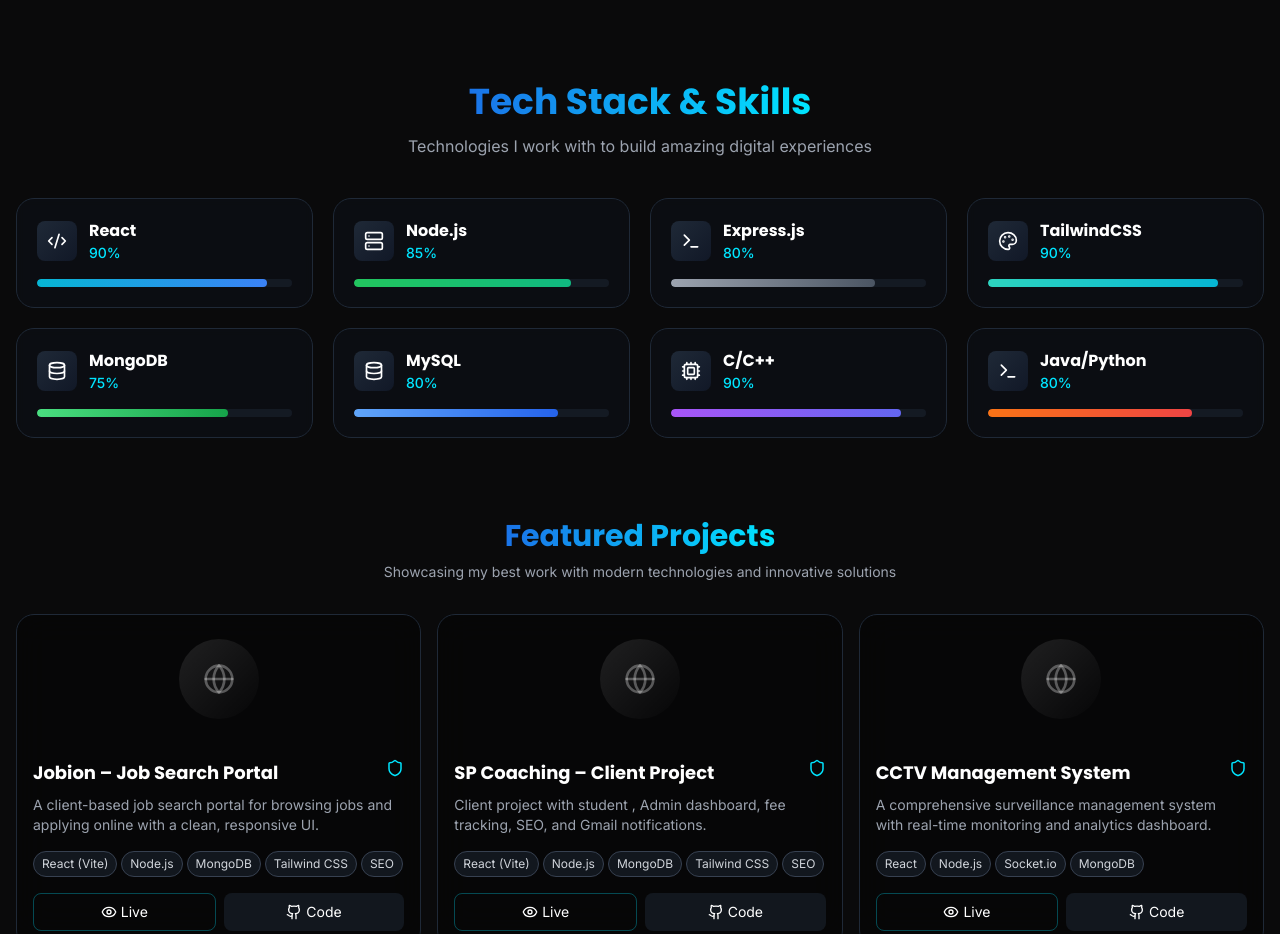
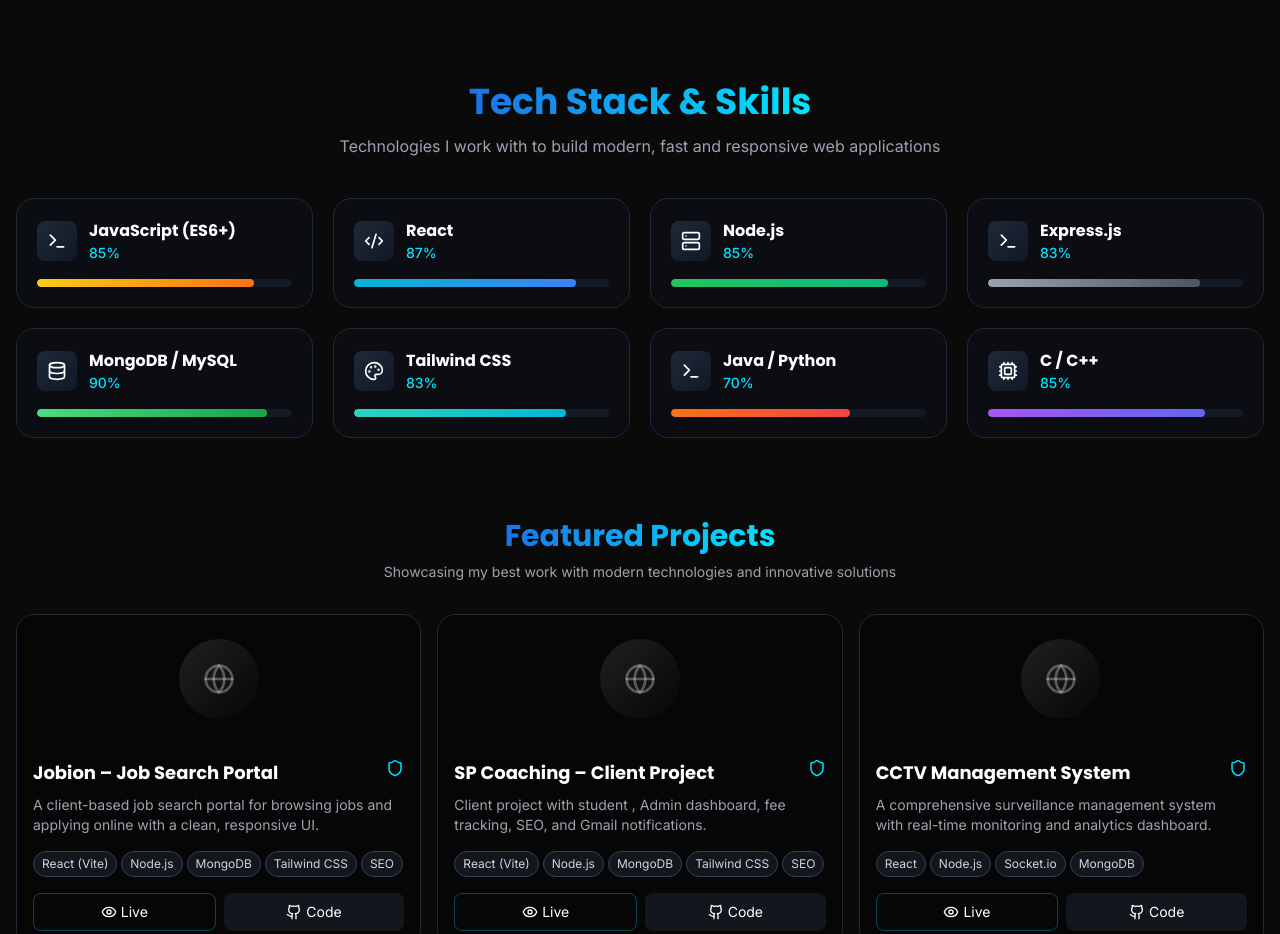
Before and after one commit to yuvraj-singh-0001/my-portfolio, a React (Vite) app in the folder client/: page / in a window 1280 px wide. Shown: the part 3540-4474 px from the top of the page. Built offline with nearby package versions, Linux system fonts and the light colour scheme; no server answers.

Commit message:
updated the my skilles aur their Knowledge ko % ko bhi

```diff
--- a/client/src/components/sections/Skills.jsx
+++ b/client/src/components/sections/Skills.jsx
@@ -1,16 +1,16 @@
 import React from 'react';
-import { Code2, Server, Database, Palette, Cpu, Terminal, GitBranch, Shield } from 'lucide-react';
+import { Code2, Server, Database, Palette, Cpu, Terminal } from 'lucide-react';
 
 const Skills = () => {
   const skills = [
-    { name: 'React', icon: <Code2 />, level: 90, color: 'from-cyan-500 to-blue-500' },
+    { name: 'JavaScript (ES6+)', icon: <Terminal />, level: 85, color: 'from-yellow-400 to-orange-500' },
+    { name: 'React', icon: <Code2 />, level: 87, color: 'from-cyan-500 to-blue-500' },
     { name: 'Node.js', icon: <Server />, level: 85, color: 'from-green-500 to-emerald-500' },
-    { name: 'Express.js', icon: <Terminal />, level: 80, color: 'from-gray-400 to-gray-600' },
-    { name: 'TailwindCSS', icon: <Palette />, level: 90, color: 'from-teal-400 to-cyan-500' },
-    { name: 'MongoDB', icon: <Database />, level: 75, color: 'from-green-400 to-green-600' },
-    { name: 'MySQL', icon: <Database />, level: 80, color: 'from-blue-400 to-blue-600' },
-    { name: 'C/C++', icon: <Cpu />, level: 90, color: 'from-purple-500 to-indigo-500' },
-    { name: 'Java/Python', icon: <Terminal />, level: 80, color: 'from-orange-500 to-red-500' },
+    { name: 'Express.js', icon: <Terminal />, level: 83, color: 'from-gray-400 to-gray-600' },
+    { name: 'MongoDB / MySQL', icon: <Database />, level: 90, color: 'from-green-400 to-green-600' },
+    { name: 'Tailwind CSS', icon: <Palette />, level: 83, color: 'from-teal-400 to-cyan-500' },
+    { name: 'Java / Python', icon: <Terminal />, level: 70, color: 'from-orange-500 to-red-500' },
+    { name: 'C / C++', icon: <Cpu />, level: 85, color: 'from-purple-500 to-indigo-500' },
   ];
 
   return (
@@ -23,7 +23,7 @@ const Skills = () => {
             </span>
           </h2>
           <p className="text-gray-400 text-sm sm:text-base max-w-2xl mx-auto px-2 sm:px-0">
-            Technologies I work with to build amazing digital experiences
+            Technologies I work with to build modern, fast and responsive web applications
           </p>
         </div>
 
@@ -34,25 +34,27 @@ const Skills = () => {
               key={index}
               className="group relative rounded-xl p-3 sm:p-4 md:p-5 border border-gray-800 hover:border-neon/30 transition-all duration-300 cursor-pointer bg-gray-900/30 backdrop-blur-sm"
             >
-              {/* Skill Header with Icon and Name - Adjusted for mobile */}
+              {/* Skill Header with Icon and Name */}
               <div className="flex items-center gap-2 sm:gap-3 mb-2 sm:mb-3 md:mb-4">
                 <div className="inline-flex p-1.5 sm:p-2 md:p-2.5 rounded-lg bg-gradient-to-br from-gray-800 to-gray-900 group-hover:scale-110 transition-transform duration-300 flex-shrink-0">
                   <div className="text-white">
                     {React.cloneElement(skill.icon, {
-                      size: 18, // Reduced icon size for mobile
-                      className: "w-4 h-4 sm:w-5 sm:h-5" // Responsive size classes
+                      size: 18,
+                      className: 'w-4 h-4 sm:w-5 sm:h-5',
                     })}
                   </div>
                 </div>
-                <div className="flex-1 min-w-0"> {/* Added min-w-0 to prevent overflow */}
-                  <h3 className="font-semibold text-xs sm:text-sm md:text-base truncate"> {/* Added truncate */}
+                <div className="flex-1 min-w-0">
+                  <h3 className="font-semibold text-xs sm:text-sm md:text-base truncate">
                     {skill.name}
                   </h3>
-                  <div className="text-xs sm:text-sm text-neon font-medium">{skill.level}%</div>
+                  <div className="text-xs sm:text-sm text-neon font-medium">
+                    {skill.level}%
+                  </div>
                 </div>
               </div>
 
-              {/* Progress Bar - Modern Style */}
+              {/* Progress Bar */}
               <div className="relative">
                 <div className="w-full h-1.5 sm:h-2 bg-gray-800/50 rounded-full overflow-hidden">
                   <div
@@ -62,7 +64,7 @@ const Skills = () => {
                 </div>
               </div>
 
-              {/* Hover Effect - Subtle Glow */}
+              {/* Hover Effect */}
               <div className="absolute inset-0 bg-gradient-to-br from-neon/3 to-transparent opacity-0 group-hover:opacity-100 transition-opacity duration-300 rounded-xl -z-10"></div>
             </div>
           ))}
```
